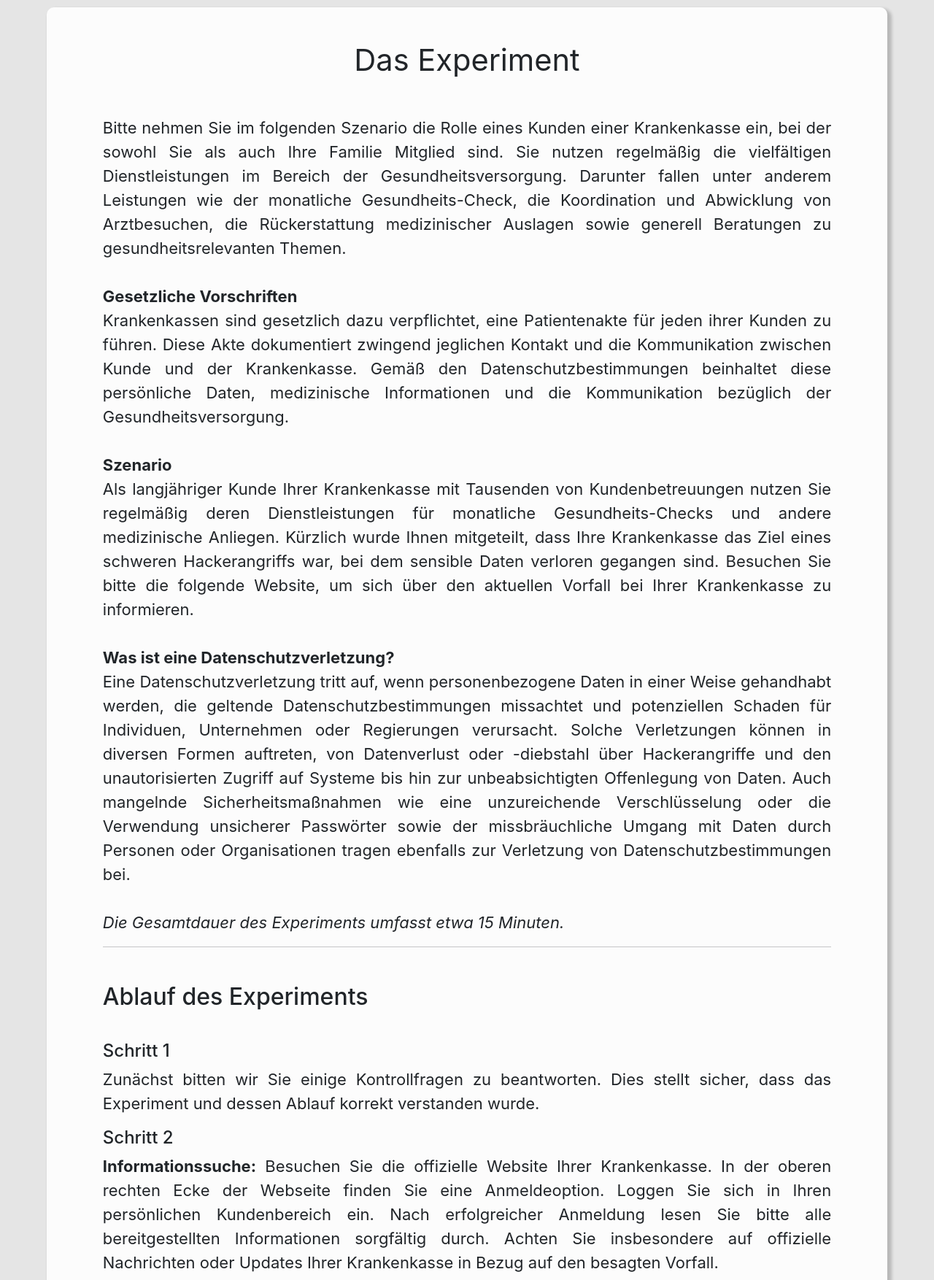
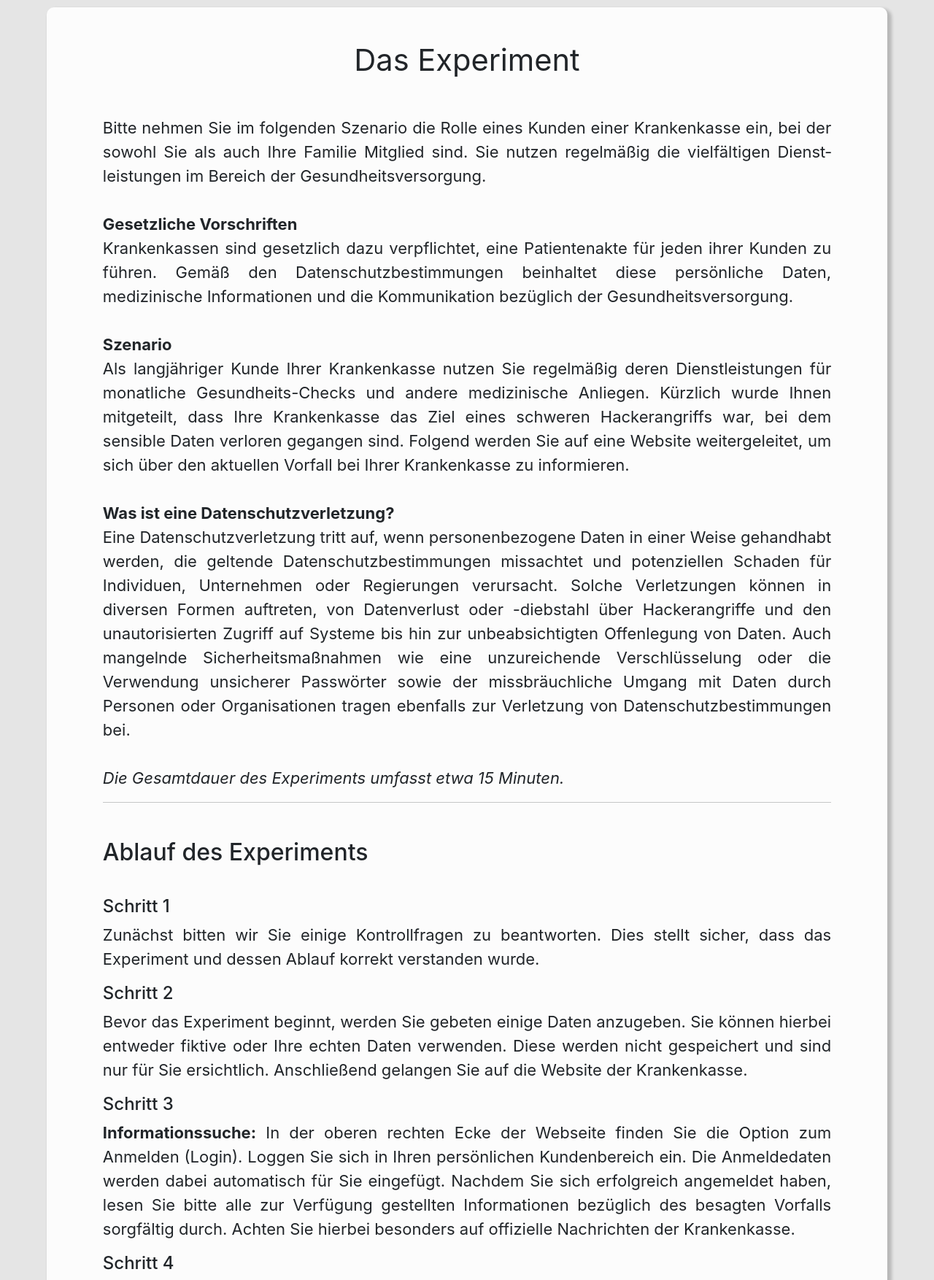
Before and after one commit to lennartschr/masterarbeit, a Django app: page /A in a window 1280 px wide. Shown: the part 60-1814 px from the top of the page at 73% size. Run offline with Django 4.2, Linux system fonts and the light colour scheme.

Commit message:
Kommentar

```diff
--- a/webapp/static/css/experiment.css
+++ b/webapp/static/css/experiment.css
@@ -50,11 +50,6 @@ h3 {
         width: 94% !important;
     }
 
-    p {
-        font-size: 17px;
-        text-align: left !important;
-    }
-
     h3 {
         font-size: 19px !important;
     }
@@ -91,7 +86,6 @@ h3 {
 
     .rowextend {
         font-size: 18px !important;
-        text-align: left !important;
         padding-left: 2.5%;
         padding-right: 2.5%;
     }
--- a/webapp/static/css/popup.css
+++ b/webapp/static/css/popup.css
@@ -1,4 +1,5 @@
 .popup {
+    min-width: 300px;
     align-content: center;
     background-color: rgba(255, 255, 255);
     border-radius: 10px;
--- a/webapp/static/js/scriptData.js
+++ b/webapp/static/js/scriptData.js
@@ -208,7 +208,7 @@ function closeChooseExperimentPopup() {
     popupLogin.classList.remove("open-popup");
 
     if (Math.random() < 0.5) {
-        window.location.href = '/B';
+        window.location.href = '/A';
     } else {
         window.location.href = '/A';
     }
--- a/webapp/templates/experiment/experiment.html
+++ b/webapp/templates/experiment/experiment.html
@@ -57,39 +57,37 @@
                 <!-- <h2 class="h2 center">Das Experiment ist nun beendet - Vielen Dank für Ihre Teilnahme</h2> -->
                 <h2 class="h2 center">Das Experiment</h2>
                 <br>
-                <p> Bitte nehmen Sie im folgenden Szenario die Rolle eines Kunden einer Krankenkasse ein, bei der sowohl
-                    Sie als auch Ihre Familie Mitglied sind. Sie nutzen regelmäßig die vielfältigen Dienstleistungen im
-                    Bereich der Gesundheitsversorgung. Darunter fallen unter anderem Leistungen wie der monatliche
-                    Gesundheits-Check, die Koordination und Abwicklung von Arztbesuchen, die Rückerstattung
-                    medizinischer Auslagen sowie generell Beratungen zu gesundheitsrelevanten Themen.
+                <p>
+                    Bitte nehmen Sie im folgenden Szenario die Rolle eines Kunden einer Kranken&shykasse ein, bei der
+                    sowohl Sie als auch Ihre Familie Mitglied sind. Sie nutzen regelmäßig die vielfältigen
+                    Dienst&shyleistungen im Bereich der Gesund&shyheits&shyversorgung.
                     <br><br>
 
                     <b>Gesetzliche Vorschriften</b><br>
-                    Krankenkassen sind gesetzlich dazu verpflichtet, eine Patientenakte für jeden ihrer Kunden zu
-                    führen. Diese Akte dokumentiert zwingend jeglichen Kontakt und die Kommunikation zwischen Kunde und
-                    der Krankenkasse. Gemäß den Datenschutzbestimmungen beinhaltet diese persönliche Daten, medizinische
-                    Informationen und die Kommunikation bezüglich der Gesundheitsversorgung.
+                    Kranken&shykassen sind gesetz&shylich dazu verpflichtet, eine Patienten&shyakte für jeden ihrer
+                    Kunden zu führen. Gemäß den Daten&shyschutz&shybestimmungen beinhaltet diese persönliche Daten,
+                    medizinische Informationen und die Kommunikation bezüglich der Gesund&shyheits&shyversorgung.
                     <br><br>
 
                     <b>Szenario</b><br>
-                    Als langjähriger Kunde Ihrer Krankenkasse mit Tausenden von Kundenbetreuungen nutzen Sie regelmäßig
-                    deren Dienstleistungen für monatliche Gesundheits-Checks und andere medizinische Anliegen. Kürzlich
-                    wurde Ihnen mitgeteilt, dass Ihre Krankenkasse das Ziel eines schweren Hackerangriffs war, bei dem
-                    sensible Daten verloren gegangen sind. Besuchen Sie bitte die folgende Website, um sich über den
-                    aktuellen Vorfall bei Ihrer Krankenkasse zu informieren.
+                    Als lang&shyjähriger Kunde Ihrer Kranken&shykasse nutzen Sie regelmäßig deren Dienst&shyleistungen
+                    für monatliche Gesund&shyheits-Checks und andere medizinische Anliegen. Kürzlich wurde Ihnen
+                    mitgeteilt, dass Ihre Kranken&shykasse das Ziel eines schweren Hacker&shyangriffs war, bei dem
+                    sensible Daten verloren gegangen sind. Folgend werden Sie auf eine Website weiter&shygeleitet, um
+                    sich über den aktuellen Vorfall bei Ihrer Kranken&shykasse zu informieren.
                     <br><br>
 
-                    <b>Was ist eine Datenschutzverletzung?</b><br>
-                    Eine Datenschutzverletzung tritt auf, wenn personenbezogene Daten in einer Weise gehandhabt werden,
-                    die geltende Datenschutzbestimmungen missachtet und potenziellen Schaden für Individuen, Unternehmen
-                    oder Regierungen verursacht. Solche Verletzungen können in diversen Formen auftreten, von
-                    Datenverlust oder -diebstahl über Hackerangriffe und den unautorisierten Zugriff auf Systeme bis hin
-                    zur unbeabsichtigten Offenlegung von Daten. Auch mangelnde Sicherheitsmaßnahmen wie eine
-                    unzureichende Verschlüsselung oder die Verwendung unsicherer Passwörter sowie der missbräuchliche
-                    Umgang mit Daten durch Personen oder Organisationen tragen ebenfalls zur Verletzung von
-                    Datenschutzbestimmungen bei.
+                    <b>Was ist eine Daten&shyschutz&shyverletzung?</b><br>
+                    Eine Daten&shyschutz&shyverletzung tritt auf, wenn personen&shybezogene Daten in einer Weise
+                    gehandhabt werden, die geltende Daten&shyschutz&shybestimmungen missachtet und poten&shyziellen
+                    Schaden für Individuen, Unternehmen oder Regierungen verur&shysacht. Solche Verletzungen können in
+                    diversen Formen auftreten, von Daten&shyverlust oder -diebstahl über Hacker&shyangriffe und den
+                    unautor&shyisierten Zugriff auf Systeme bis hin zur unbeabsichtigten Offen&shylegung von Daten. Auch
+                    mangelnde Sicher&shyheits&shymaßnahmen wie eine unzu&shyreichende Verschlüs&shyselung oder die
+                    Verwendung unsicherer Passwörter sowie der miss&shybräuchliche Umgang mit Daten durch Personen oder
+                    Organi&shysationen tragen ebenfalls zur Verletzung von Daten&shyschutz&shybestimmungen bei.
                     <br><br>
-                    <i>Die Gesamtdauer des Experiments umfasst etwa 15 Minuten.</i>
+                    <i style="text-align: left !important;">Die Gesamtdauer des Experiments umfasst etwa 15 Minuten.</i>
                     <br>
                 </p>
                 <hr>
@@ -99,27 +97,32 @@
                 <br>
 
                 <h3>Schritt 1</h3>
-                <p>Zunächst bitten wir Sie einige Kontrollfragen zu beantworten. Dies stellt sicher, dass das
+                <p> Zunächst bitten wir Sie einige Kontrollfragen zu beantworten. Dies stellt sicher, dass das
                     Experiment und dessen Ablauf korrekt verstanden wurde.</p>
 
                 <h3>Schritt 2</h3>
-                <p> <b>Informationssuche:</b> Besuchen Sie die offizielle Website Ihrer Krankenkasse. In der oberen
-                    rechten Ecke der Webseite finden Sie eine Anmeldeoption. Loggen Sie sich in Ihren persönlichen
-                    Kundenbereich ein. Nach erfolgreicher Anmeldung lesen Sie bitte alle bereitgestellten Informationen
-                    sorgfältig durch. Achten Sie insbesondere auf offizielle Nachrichten oder Updates Ihrer Krankenkasse
-                    in Bezug auf den besagten Vorfall.</p>
+                <p> Bevor das Experiment beginnt, werden Sie gebeten einige Daten anzugeben. Sie können hierbei
+                    entweder fiktive oder Ihre echten Daten verwenden. Diese werden nicht gespeichert und sind nur für
+                    Sie ersichtlich. Anschließend gelangen Sie auf die Website der Kranken&shykasse.</p>
 
                 <h3>Schritt 3</h3>
-                <p> <b>Umfrage:</b> Nachdem Sie sich über die Datenschutzverletzung informiert haben, gelangen Sie zu
-                    einem Button mit der Aufschrift <b>"Weiter zur Umfrage"</b>. Bevor Sie zur Umfrage weitergeleitet
-                    werden, haben Sie die Option, sich bei Bedarf mithilfe externer Informationsquellen
-                    (Online-Nachrichtenartikel oder Pressemitteilungen) weitergehend über die Datenschutzverletzung zu
-                    informieren. Anschließend führt Sie der Prozess zu einem kurzen Fragebogen. Ziel dieses Fragebogens
-                    ist es, Ihre Einschätzungen und Meinungen zum Vorfall zu erhalten und um zu verstehen, wie Sie den
-                    Vorfall und die darauffolgenden Maßnahmen des Unternehmens wahrnehmen. Bitte nehmen Sie sich einen
-                    Moment Zeit, um die Fragen zu beantworten. Ihre Meinung ist wertvoll und trägt dazu bei, dass
-                    Unternehmen in Zukunft besser auf solche Vorfälle vorbereitet sind und ihren Umgang mit
-                    Datenschutzverletzungen kontinuierlich verbessern.
+                <p> <b>Informationssuche:</b> In der oberen rechten Ecke der Webseite finden Sie die Option zum Anmelden
+                    (Login). Loggen Sie sich in Ihren persön&shylichen Kunden&shybereich ein. Die Anmelde&shydaten
+                    werden dabei automatisch für Sie eingefügt. Nachdem Sie sich erfolg&shyreich angemeldet haben, lesen
+                    Sie bitte alle zur Verfügung gestellten Infor&shymationen bezüglich des besagten Vorfalls sorgfältig
+                    durch. Achten Sie hierbei besonders auf offizielle Nachrichten der Kranken&shykasse.</p>
+
+                <h3>Schritt 4</h3>
+                <p> <b>Umfrage:</b> Nachdem Sie sich über die Daten&shyschutz&shyverletzung informiert haben, gelangen
+                    Sie zu einem Button mit der Aufschrift <b>"Weiter zur Umfrage"</b>. Bevor Sie zur Umfrage
+                    weiter&shygeleitet werden, haben Sie die Option, sich bei Bedarf mithilfe weiterer
+                    Informations&shyquellen (Online-Nachrichten&shyartikel oder Presse&shymitteilungen) weitergehend
+                    über die Daten&shyschutz&shyverletzung zu informieren. Anschließend führt Sie der Prozess zu einem
+                    kurzen Frage&shybogen. Ziel dieses Frage&shybogens ist es, Ihre Ein&shyschätzungen und Meinungen zum
+                    Vorfall zu erhalten und um zu verstehen, wie Sie den Vorfall und die darauf&shyfolgenden Maßnahmen
+                    des Unternehmens wahrnehmen. Bitte nehmen Sie sich einen Moment Zeit, um die Fragen zu beantworten.
+                    Ihre Meinung ist wertvoll und trägt dazu bei, dass Unternehmen in Zukunft besser auf solche Vorfälle
+                    vorbereitet sind und ihren Umgang mit Datenvschutz&shyverletzungen kontinuierlich ver&shybessern.
                 </p>
             </div>
         </div>
@@ -143,7 +146,8 @@
                         <div class="form-check checkit">
                             <input class="form-check-input" type="checkbox" id="check2">
                             <label for="check2" id="CC2">
-                                Ich bin damit einverstanden, dass der Dienst <i>Qualtrics</i> für die Durchführung der Umfrage
+                                Ich bin damit einverstanden, dass der Dienst <i>Qualtrics</i> für die Durchführung der
+                                Umfrage
                                 genutzt wird.
                             </label>
                             <div class="required" id="required2">
--- a/webapp/templates/webseite/webseiteB.html
+++ b/webapp/templates/webseite/webseiteB.html
@@ -98,7 +98,7 @@
         <div class="rowextend center">
           <div class="formBox">
             <button class="btn submit rounded-pill btn-primary" type="submit"
-              onclick="location.href='https://www.qualtrics.com/de/';">Weiter
+              onclick="location.href='https://wiwigoettingen.eu.qualtrics.com/jfe/form/SV_brYXI0ij3LLsOSa';">Weiter
               zur Umfrage</button>
           </div>
         </div>
```
Also changed, not shown: webapp/templates/experiment/experimentB.html (+28 -30 lines), webapp/templates/webseite/webseite.html (+4 -4 lines).
